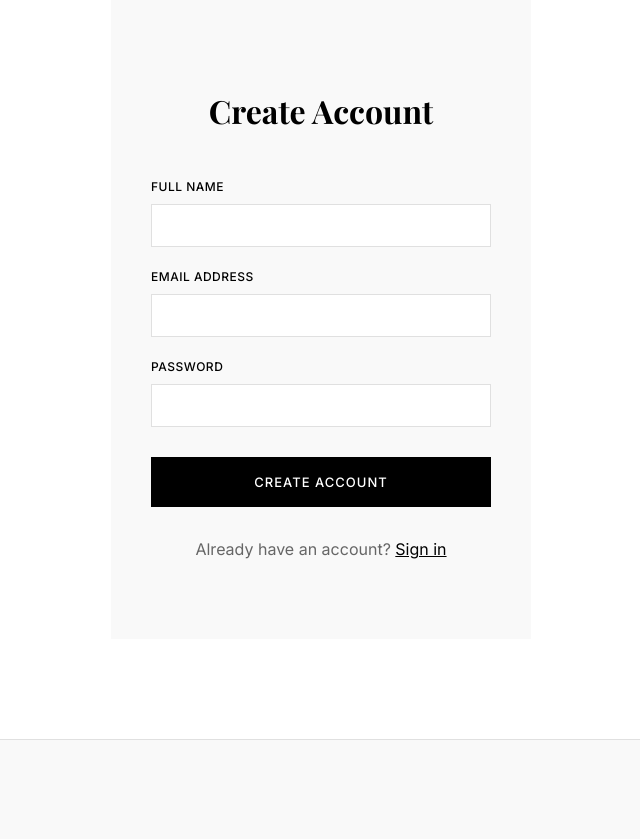
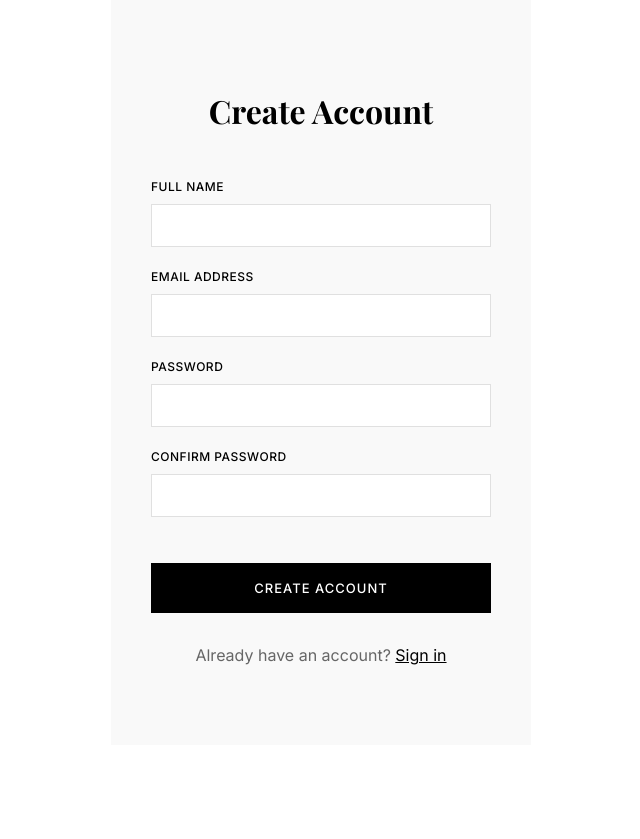
Before and after one commit to Fez-ile/Retail-System, a PHP site: page /register.php in a window 1280 px wide. Shown: the part 167-1006 px from the top of the page, without its empty margins (319-959 px from the left). Run offline with PHP 8.4, Linux system fonts and the light colour scheme.

Commit message:
Update register.php

```diff
--- a/register.php
+++ b/register.php
@@ -11,6 +11,8 @@ if (isset($_SESSION['user']))
     <meta charset="utf-8">
     <title>Register - AMMS</title>
     <meta name="viewport" content="width=device-width,initial-scale=1">
+    <link rel="icon" type="image/jpeg" href="assets/images/favicon.jpg">
+    <link rel="shortcut icon" href="assets/images/favicon.jpg">
     <link rel="stylesheet" href="css/style.css">
     <script src="js/scripts.js" defer></script>
 </head>
@@ -48,7 +50,12 @@ if (isset($_SESSION['user']))
             <label>Password</label>
             <input type="password" name="password" required minlength="6">
 
-            <button type="submit" class="btn" style="width:100%;margin-top:10px;">Create Account</button>
+            <label>Confirm Password</label>
+            <input type="password" name="password_confirm" id="passwordConfirm" required minlength="6">
+            <p id="passwordMatchMessage" class="field-error" aria-live="polite"></p>
+
+            <button type="submit" id="registerSubmitBtn" class="btn" style="width:100%;margin-top:10px;">Create
+                Account</button>
         </form>
 
         <p style="text-align:center;margin-top:30px;color:var(--text-light);">
```
